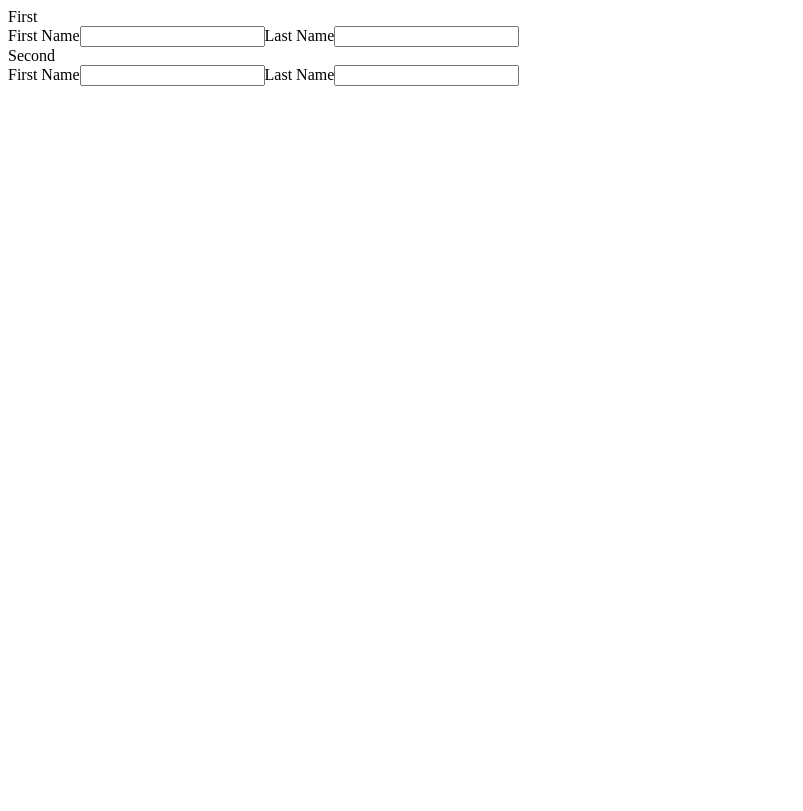
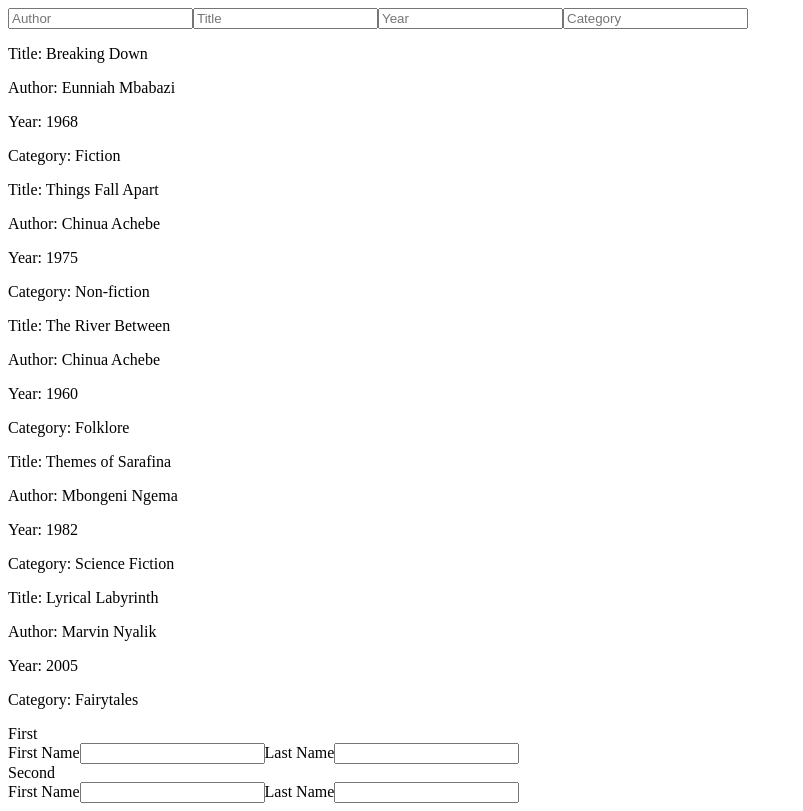
Before and after one commit to marvin-nyalik/IncognitoReact, a React (Vite) app: page /books in a window 1280 px wide. Shown: the whole page, without its empty margins (0-803 px from the left). Built offline with nearby package versions, Linux system fonts and the light colour scheme.

Commit message:
Add Books component to DOM

```diff
--- a/src/App.jsx
+++ b/src/App.jsx
@@ -5,6 +5,8 @@ import User from "./components/User";
 import Shopping from "./components/Shopping";
 import Form from "./components/IdHook";
 import Parent from "./components/Ref";
+import TitleChangeComponent from "./components/TitleChange";
+import Books from "./components/Books";
 
 function App() {
   return (
@@ -12,6 +14,8 @@ function App() {
       <Router>
         <Routes>
           <Route path="/" element={<User />}></Route>
+          <Route path="/books" element={<Books />}></Route>
+          <Route path="/title" element={<TitleChangeComponent />}></Route>
           <Route path="/ref" element={<Parent />}></Route>
           <Route path="/posts" element={<Posts />}></Route>
           <Route path="/shop" element={<Shopping />}></Route>
```
